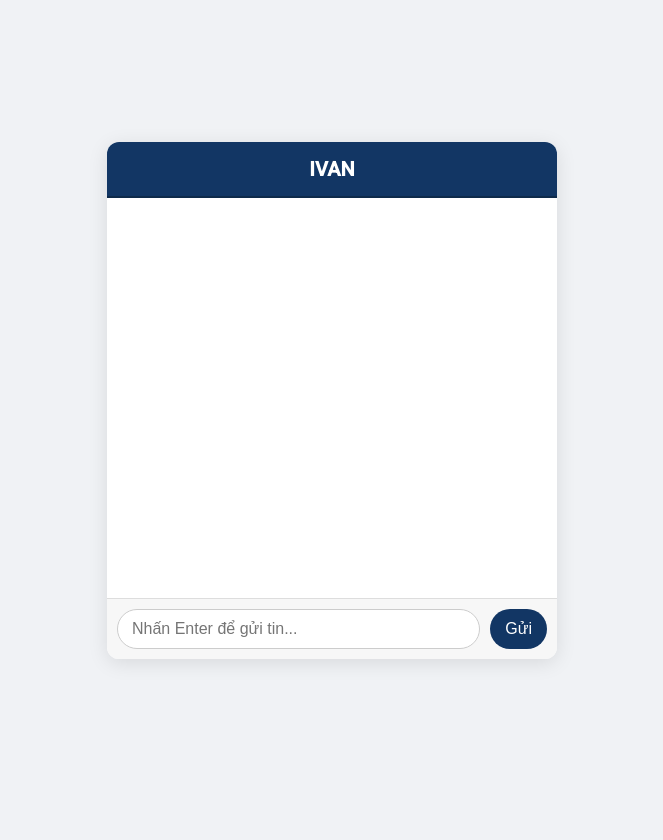
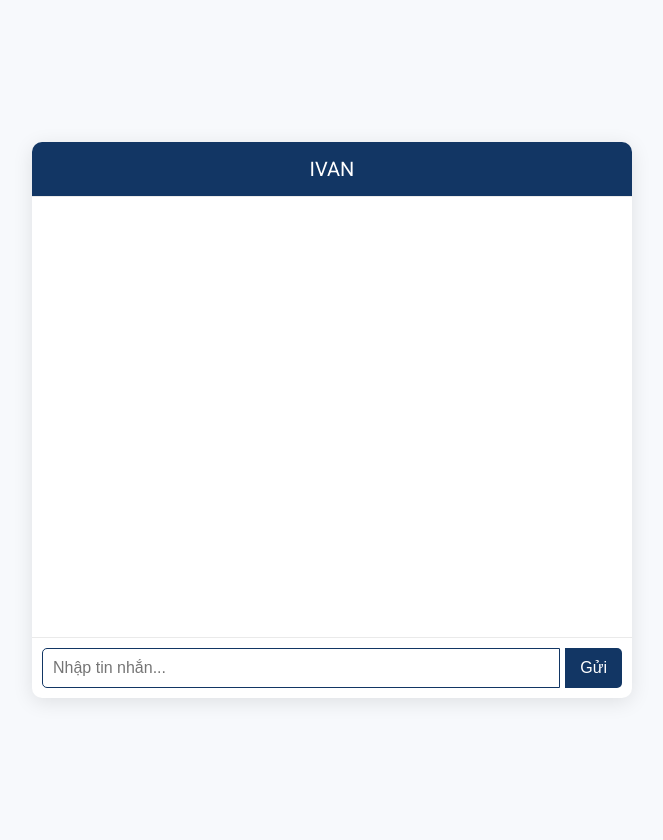
Before and after one commit to Trang1009-q/IVAN, a Flask app: page / in a window 1280 px wide. Shown: the whole page, without its empty margins (308-971 px from the left). Before the commit the page ends 663 px from the top, so only its background shows below. Run offline with Flask 3, Linux system fonts and the light colour scheme.

Commit message:
Update index.html

```diff
--- a/templates/index.html
+++ b/templates/index.html
@@ -1,123 +1,98 @@
 <!DOCTYPE html>
 <html lang="vi">
 <head>
-  <meta charset="UTF-8" />
-  <meta name="viewport" content="width=device-width, initial-scale=1.0" />
+    <meta charset="UTF-8">
+    <meta name="viewport" content="width=device-width, initial-scale=1.0">
     <title>Chatbot IVAN</title>
     <link href="https://fonts.googleapis.com/css2?family=Roboto:wght@400;500&display=swap" rel="stylesheet">
     <style>
-    * {
-      box-sizing: border-box;
-    }
-
         body {
             font-family: 'Roboto', sans-serif;
-      background-color: #f0f2f5;
+            background-color: #f7f9fc;
             margin: 0;
-      padding: 0;
-      height: 100vh;
+            padding: 20px;
             display: flex;
             justify-content: center;
             align-items: center;
+            height: 100vh;
         }
-
         #chat-container {
-      background: #ffffff;
             width: 100%;
-      max-width: 450px;
-      border-radius: 12px;
+            max-width: 600px;
+            background: white;
+            border-radius: 10px;
             box-shadow: 0 4px 20px rgba(0, 0, 0, 0.1);
             display: flex;
             flex-direction: column;
-      overflow: hidden;
         }
-
         #chat-header {
-      background-color: #123664;  /* Màu IVAN */
+            background-color: #123664; /* Màu tiêu đề */
             color: white;
             padding: 15px;
             text-align: center;
             font-size: 20px;
-      font-weight: bold;
-      border-bottom: 2px solid #0e2a4a; /* Đường viền dưới */
+            border-top-left-radius: 10px;
+            border-top-right-radius: 10px;
         }
-
         #chatbox {
             padding: 20px;
             height: 400px;
             overflow-y: auto;
-      flex-grow: 1;
+            border-radius: 0 0 10px 10px;
+            border-top: 1px solid #eaeaea;
             display: flex;
             flex-direction: column;
-      gap: 10px; /* Khoảng cách giữa các tin nhắn */
+            gap: 10px;
         }
-
         .message {
-      padding: 12px 16px;
-      border-radius: 20px;
-      max-width: 75%;
-      line-height: 1.5;
+            padding: 10px;
+            border-radius: 5px;
+            max-width: 80%;
+            position: relative;
             word-wrap: break-word;
-      position: relative; /* Để có thể thêm timestamp */
         }
-
         .user-message {
             background-color: #c9dbe6; /* Màu khung chat người dùng */
-      color: black;
-      align-self: flex-end; /* Tin nhắn người dùng bên phải */
+            margin-left: auto;
             border-bottom-right-radius: 0; /* Bo góc dưới bên phải */
         }
-
         .bot-message {
-      background-color: #e9e9eb;
-      color: black;
-      align-self: flex-start; /* Tin nhắn chatbot bên trái */
+            background-color: #e2e3e5; /* Màu khung chat chatbot */
+            margin-right: auto;
             border-bottom-left-radius: 0; /* Bo góc dưới bên trái */
         }
-
+        #input-area {
+            display: flex;
+            padding: 10px;
+            border-top: 1px solid #eaeaea;
+            border-radius: 0 0 10px 10px; /* Bo góc cho khung nhập */
+        }
+        #user-input {
+            flex: 1;
+            padding: 10px;
+            border: 1px solid #123664; /* Màu IVAN */
+            border-radius: 5px 0 0 5px; /* Bo góc cho ô nhập */
+            font-size: 16px;
+        }
+        #send-button {
+            padding: 10px 15px;
+            margin-left: 5px;
+            background-color: #123664; /* Màu IVAN */
+            color: white;
+            border: none;
+            border-radius: 0 5px 5px 0; /* Bo góc cho nút gửi */
+            cursor: pointer;
+            font-size: 16px;
+        }
+        #send-button:hover {
+            background-color: #0e2a4a; /* Màu tối hơn khi hover */
+        }
         .timestamp {
             font-size: 12px;
             color: #888;
             position: absolute;
             bottom: -18px;
             right: 10px;
-    }
-
-    #input-area {
-      display: flex;
-      padding: 10px;
-      background: #f7f7f7;
-      border-top: 1px solid #ddd;
-    }
-
-    #user-input {
-      flex: 1;
-      padding: 10px 14px;
-      font-size: 16px;
-      border: 1px solid #ccc;
-      border-radius: 20px;
-      outline: none;
-      transition: border 0.3s;
-    }
-
-    #user-input:focus {
-      border-color: #123664; /* Màu IVAN */
-    }
-
-    #send-button {
-      margin-left: 10px;
-      background-color: #123664; /* Màu IVAN */
-      border: none;
-      color: white;
-      padding: 10px 15px;
-      font-size: 16px;
-      border-radius: 20px;
-      cursor: pointer;
-      transition: background-color 0.3s ease;
-    }
-
-    #send-button:hover {
-      background-color: #0e2a4a; /* Màu tối hơn khi hover */
         }
     </style>
 </head>
@@ -127,56 +102,57 @@
     <div id="chat-header">IVAN</div>
     <div id="chatbox"></div>
     <div id="input-area">
-    <input type="text" id="user-input" placeholder="Nhấn Enter để gửi tin..." autocomplete="off" />
+        <input type="text" id="user-input" placeholder="Nhập tin nhắn..." />
         <button id="send-button">Gửi</button>
     </div>
 </div>
 
 <script>
-  const inputField = document.getElementById('user-input');
-  const sendButton = document.getElementById('send-button');
+    document.getElementById('send-button').onclick = function() {
+        sendMessage();
+    };
 
-  function getCurrentTime() {
-    const now = new Date();
-    return now.toLocaleTimeString([], { hour: '2-digit', minute: '2-digit' });
+    document.getElementById('user-input').addEventListener('keydown', function(event) {
+        if (event.key === 'Enter') {
+            event.preventDefault(); // Ngăn không cho thêm dòng mới
+            sendMessage(); // Gửi tin nhắn
+        }
+    });
+
+    function sendMessage() {
+        var userInput = document.getElementById('user-input').value;
+        if (userInput) {
+            addMessage(userInput, 'user');
+            document.getElementById('user-input').value = '';
+
+            fetch('/chatbot', { // Gọi API chatbot
+                method: 'POST',
+                headers: {
+                    'Content-Type': 'application/json'
+                },
+                body: JSON.stringify({ message: userInput })
+            })
+            .then(response => response.json())
+            .then(data => {
+                addMessage(data.response, 'bot'); // Hiển thị phản hồi của chatbot
+            });
+        }
     }
 
     function addMessage(text, sender) {
-    const chatbox = document.getElementById('chatbox');
-    const messageDiv = document.createElement('div');
+        var chatbox = document.getElementById('chatbox');
+        var messageDiv = document.createElement('div');
         messageDiv.className = 'message ' + (sender === 'user' ? 'user-message' : 'bot-message');
+        messageDiv.textContent = text;
 
-    const timestamp = document.createElement('span');
+        var timestamp = document.createElement('span');
         timestamp.className = 'timestamp';
-    timestamp.textContent = getCurrentTime();
+        timestamp.textContent = new Date().toLocaleTimeString([], { hour: '2-digit', minute: '2-digit' });
+        messageDiv.appendChild(timestamp);
 
-    messageDiv.textContent = sender === 'user' ? text : "Chatbot: " + text;
-    messageDiv.appendChild(timestamp);
         chatbox.appendChild(messageDiv);
-    chatbox.scrollTop = chatbox.scrollHeight; // Tự động cuộn xuống
+        chatbox.scrollTop = chatbox.scrollHeight; // Cuộn xuống cuối
     }
-
-  function sendMessage() {
-    const userInput = inputField.value.trim();
-    if (!userInput) return;
-
-    addMessage(userInput, 'user');
-    inputField.value = '';
-
-    // Simulate chatbot response
-    setTimeout(() => {
-      addMessage(userInput, 'bot');
-    }, 1000);
-  }
-
-  inputField.addEventListener('keydown', function (event) {
-    if (event.key === 'Enter') {
-      event.preventDefault();
-      sendMessage();
-    }
-  });
-
-  sendButton.addEventListener('click', sendMessage);
 </script>
 
 </body>
```
Lines whose indentation alone changed are shown as unchanged.
